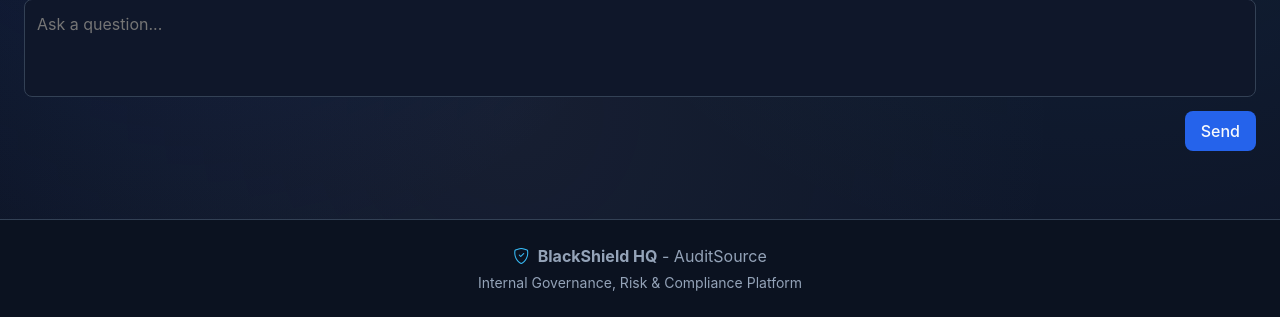
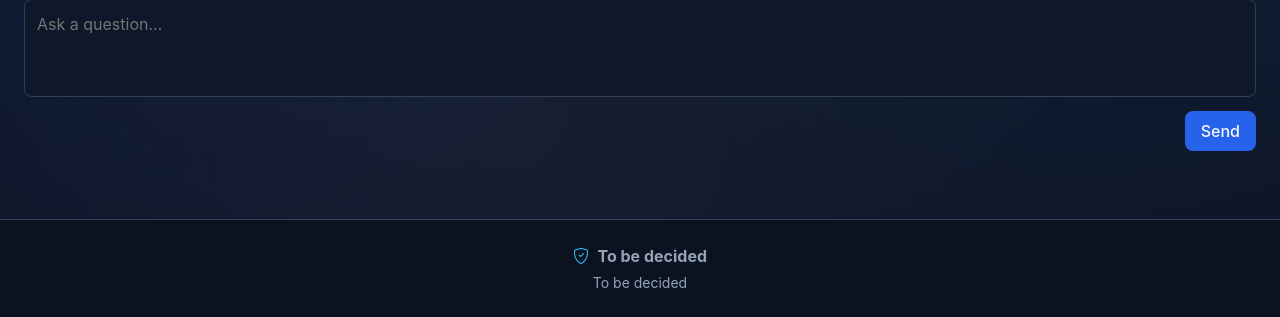
Before and after one commit to Shivubankar/test, a Django app: page /ai-assistant/ in a window 1280 px wide. Shown: the part 526-843 px from the top of the page. Run offline with Django 5.2, Linux system fonts and the light colour scheme; the visitor is signed in with stand-in values (Sample User, id 1).

Commit message:
removed footer name

```diff
--- a/audit/templates/audit/base.html
+++ b/audit/templates/audit/base.html
@@ -109,11 +109,13 @@
 
     <footer class="mt-5 py-4 text-center" style="border-top: 1px solid var(--bs-border); margin-top: 4rem !important;">
         <div class="container-fluid">
+            {% with footer_text="To be decided" %}
             <p class="text-muted mb-1">
                 <i class="bi bi-shield-check me-1" style="color: var(--bs-accent);"></i>
-                <strong>BlackShield HQ</strong> - AuditSource
+                <strong>{{ footer_text }}</strong>
             </p>
-            <p class="text-muted small mb-0">Internal Governance, Risk & Compliance Platform</p>
+            <p class="text-muted small mb-0">{{ footer_text }}</p>
+            {% endwith %}
         </div>
     </footer>
 
```
